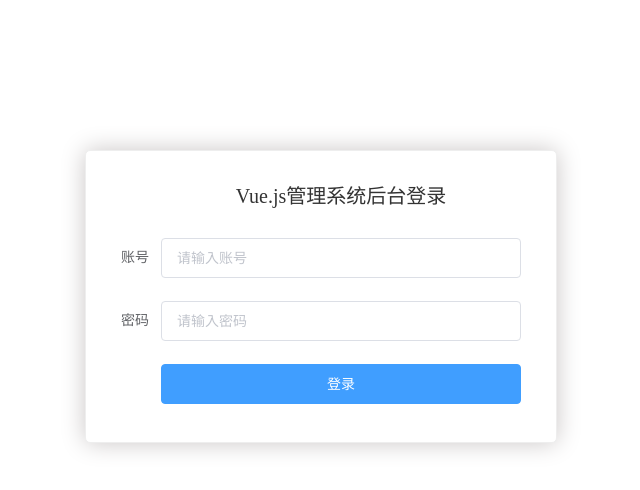
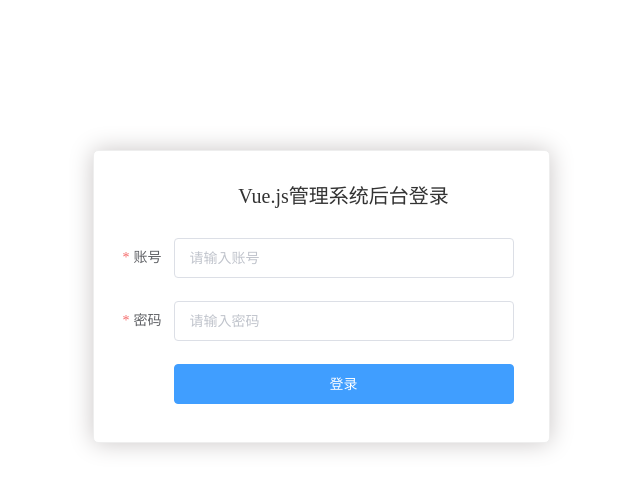
Before and after one commit to ltf990904/shop-admin, a Vue app: page /#/login in a window 1280 px wide. Shown: the top 490 px of the page, without its empty margins (319-959 px from the left). Built offline with nearby package versions, Linux system fonts and the light colour scheme.

Commit message:
登录页面逻辑完成

```diff
--- a/src/App.vue
+++ b/src/App.vue
@@ -10,11 +10,13 @@
   data() {
     return {};
   },
-  mounted() {
-    this.$axios.get("").then(res => {});
-  }
+  mounted() {}
 };
 </script>
 
 <style>
+* {
+  margin: 0;
+  padding: 0;
+}
 </style>
--- /dev/null
+++ b/src/components/Aside.vue
@@ -0,0 +1,13 @@
+<template>
+
+</template>
+
+<script>
+export default {
+
+}
+</script>
+
+<style>
+
+</style>
--- /dev/null
+++ b/src/components/Header.vue
@@ -0,0 +1,13 @@
+<template>
+
+</template>
+
+<script>
+export default {
+
+}
+</script>
+
+<style>
+
+</style>
--- /dev/null
+++ b/src/pages/Admin.vue
@@ -0,0 +1,80 @@
+<template>
+  <div class="container">
+    <el-container>
+      <el-aside width="auto">
+        <!-- 侧边栏组件 -->
+        <Aside :collapse="isCollapse"/>
+      </el-aside>
+
+      <el-container>
+        <el-header>
+          <!-- 头部组件 -->
+          <Header @updateCollapse="updateCollapse"/>
+        </el-header>
+        <el-main>Main</el-main>
+      </el-container>
+    </el-container>
+  </div>
+</template>
+
+<script>
+import Aside from "../components/Aside.vue";
+import Header from "../components/Header.vue";
+export default {
+  data() {
+    return {
+      // 侧边栏展开的状态
+      isCollapse: false
+    };
+  },
+  methods: {
+    // 修改左侧栏的展开和收起
+    updateCollapse() {
+      this.isCollapse = !this.isCollapse;
+    }
+  },
+  // 注册组件
+  components: {
+    Aside,
+    Header
+  }
+};
+</script>
+
+<style>
+.el-header {
+  background-color: #fff;
+  color: #333;
+  text-align: center;
+  line-height: 60px;
+}
+
+.el-aside {
+  background-color: #d3dce6;
+  position: relative;
+}
+
+.el-main {
+  background-color: #e9eef3;
+  color: #333;
+  text-align: center;
+  line-height: 160px;
+}
+
+/* 首页布局的高度需要修改为100% */
+.page-container > .el-container {
+  position: absolute;
+  width: 100%;
+  top: 0;
+  bottom: 0;
+}
+
+.el-container:nth-child(5) .el-aside,
+.el-container:nth-child(6) .el-aside {
+  line-height: 260px;
+}
+
+.el-container:nth-child(7) .el-aside {
+  line-height: 320px;
+}
+</style>
--- a/src/pages/Login.vue
+++ b/src/pages/Login.vue
@@ -1,20 +1,18 @@
 <template>
   <div class="login-form">
-    <el-form :model="form" label-width="40px">
+    <el-form :model="form" :rules="rules" ref="form" label-width="60px">
       <el-form-item>
         <div class="login-title">Vue.js管理系统后台登录</div>
       </el-form-item>
-      <el-form-item label="账号">
-        <el-input v-model="form.username" placeholder="请输入账号"></el-input>
+      <el-form-item label="账号" prop="uname">
+        <el-input v-model="form.uname" placeholder="请输入账号"></el-input>
       </el-form-item>
-      <el-form-item label="密码">
-        <el-input v-model="form.password" type="password" placeholder="请输入密码"></el-input>
+      <el-form-item label="密码" prop="upwd">
+        <el-input v-model="form.upwd" type="password" placeholder="请输入密码"></el-input>
       </el-form-item>
       <el-form-item>
-        <div>
-          <el-button class="login-button" type="primary" @click="onSubmit">登录</el-button>
-          <!-- <el-button @click="resetForm">重置</el-button> -->
-        </div>
+        <el-button class="login-button" type="primary" @click="onSubmit">登录</el-button>
+        <!-- <el-button @click="resetForm">重置</el-button> -->
       </el-form-item>
     </el-form>
   </div>
@@ -25,15 +23,40 @@
   data() {
     return {
       form: {
-        username: "",
-        password: ""
+        uname: "",
+        upwd: ""
+      },
+      rules: {
+        uname: [{ required: true, message: "请输入账号", trigger: "blur" }],
+        upwd: [{ required: true, message: "请输入密码", trigger: "blur" }]
       }
     };
   },
   methods: {
     onSubmit() {
-      // this.axios
-      console.log("submit");
+      this.$refs.form.validate(valid => {
+        if (!valid) return;
+
+        // 发起ajax请求
+        this.$axios({
+          url: "http://localhost:8899/admin/account/login",
+          method: "POST",
+          data: this.form,
+          withCredentials: true //处理跨域请求的参数
+        }).then(res => {
+          const { status, message } = res.data;
+          if (status == 0) {
+            //登录成功跳转
+            this.$router.push("/admin");
+          } else {
+            // 登录失败，提示用户名或密码错误
+            this.$message({
+              message: message,
+              type: "error"
+            });
+          }
+        });
+      });
     }
   }
 };
@@ -46,7 +69,7 @@
   background-clip: padding-box;
   margin: 150px auto;
   width: 400px;
-  padding: 25px 35px 15px 35px;
+  padding: 25px 35px 15px 20px;
   background: #fff;
   border: 1px solid #eee;
   box-shadow: 0 0 25px #cac6c6;
@@ -57,6 +80,6 @@
   font-size: 20px;
 }
 .login-button {
-  width: 360px;
+  width: 340px;
 }
 </style>
```
Also changed, not shown: src/main.js (+5 -2 lines).
